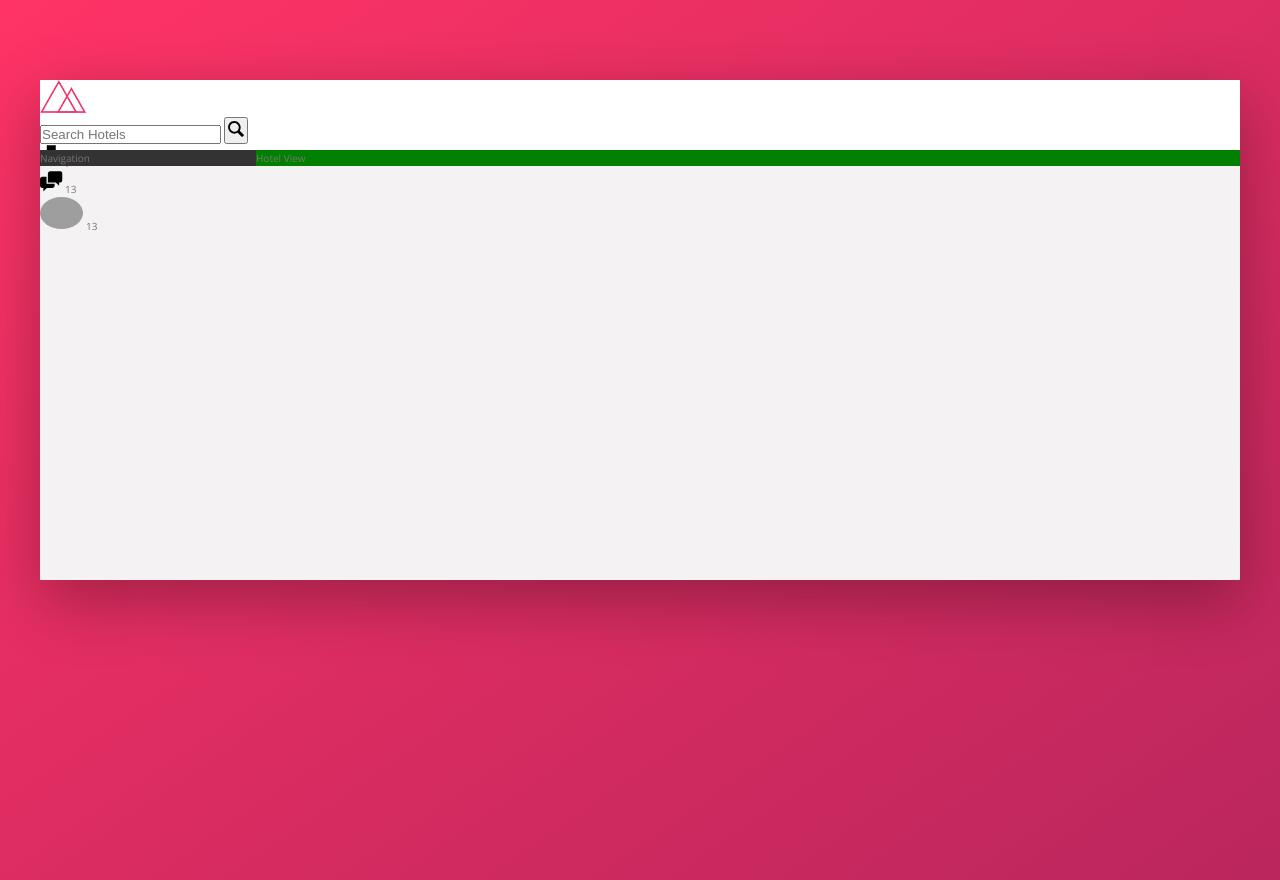
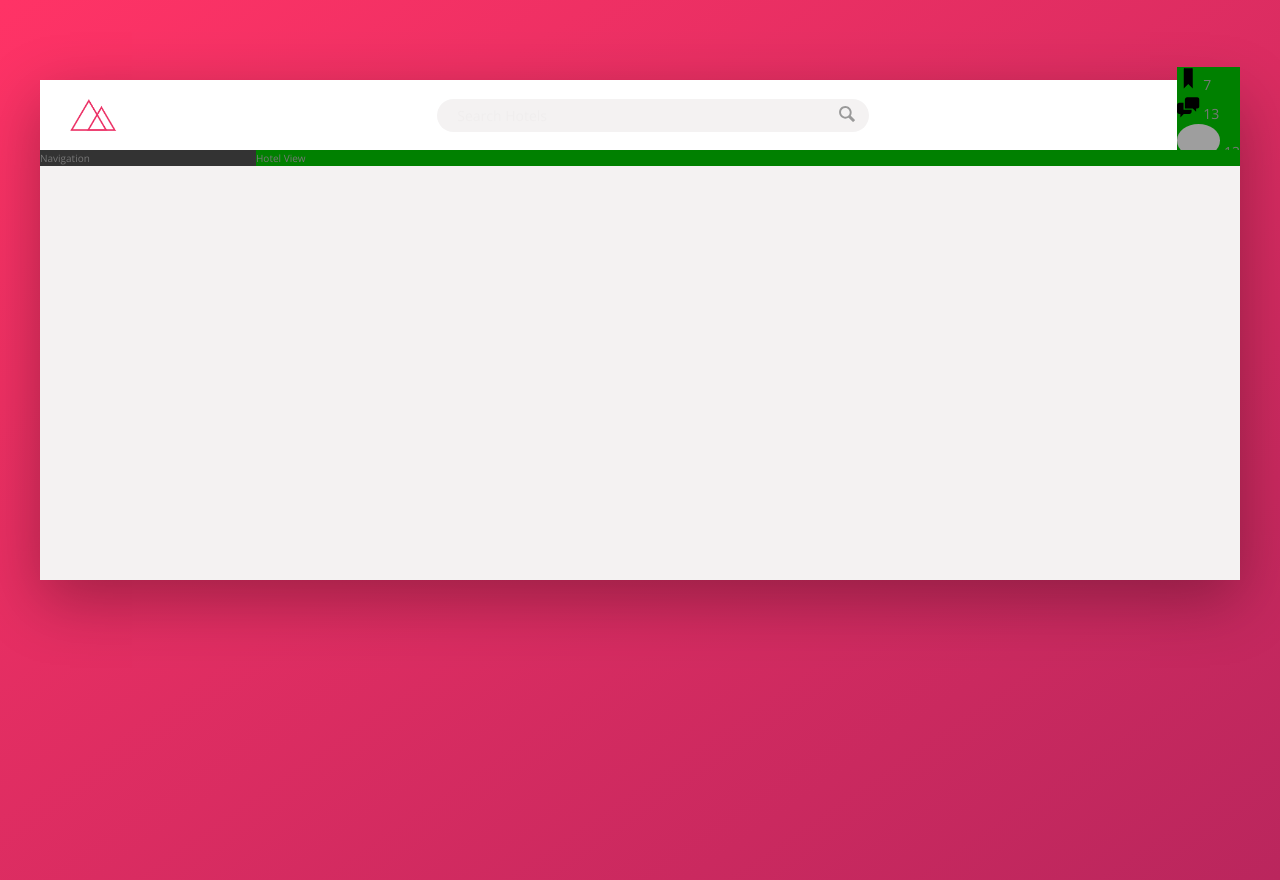
Before and after one commit to olaknowct/trillo, a website: page index.html in a window 1280 px wide. Drawn offline with nearby package versions, Linux system fonts and the light colour scheme; grey boxes are pictures that could not be loaded.

Commit message:
search component layouts

```diff
--- a/index.html
+++ b/index.html
@@ -24,7 +24,7 @@
             class="search__input"
             placeholder="Search Hotels"
           />
-          <button class="search_button">
+          <button class="search__button">
             <svg class="search__icon">
               <use xlink:href="img/sprite.svg#icon-magnifying-glass"></use>
             </svg>
--- a/sass/_components.scss
+++ b/sass/_components.scss
@@ -1,19 +1,65 @@
 .logo {
   height: 3.25rem;
+  margin-left: 3rem;
 }
 
 .search {
+  flex: 0 0 40%;
+
+  display: flex;
+  align-items: center;
+  justify-content: center;
+
   &__input {
+    font-family: inherit;
+    font-size: inherit;
+    color: inherit;
+    background-color: var(--color-grey-light-2);
+    border: none;
+    padding: 0.7rem 2rem;
+    border-radius: 10rem;
+    width: 90%;
+    transition: all 0.2s;
+    margin-right: -3.25rem;
+
+    &:focus {
+      outline: none;
+      width: 100%;
+      background-color: var(--color-grey-light-3);
+    }
+
+    &::-webkit-input-placeholder {
+      font-weight: 100;
+      color: var(--color-grey-light-3);
+    }
   }
+
+  &__input:focus + &__button {
+    background-color: var(--color-grey-light-3);
+  }
+
   &__button {
+    border: none;
+    background-color: var(--color-grey-light-2);
+
+    &:focus {
+      outline: none;
+    }
+
+    &:active {
+      transform: translateY(2px);
+    }
   }
   &__icon {
     height: 2rem;
     width: 2rem;
+    fill: var(--color-grey-dark-3);
   }
 }
 
 .user-nav {
+  background-color: green;
+
   &__icon-box {
   }
   &__icon {
--- a/sass/_layout.scss
+++ b/sass/_layout.scss
@@ -8,9 +8,14 @@
 }
 
 .header {
+  font-size: 1.4rem;
   height: 7rem;
   background-color: #fff;
   border-bottom: var(--color-grey-light-2);
+
+  display: flex;
+  justify-content: space-between;
+  align-items: center;
 }
 
 .content {
```
Also changed, not shown: css/style.css.
